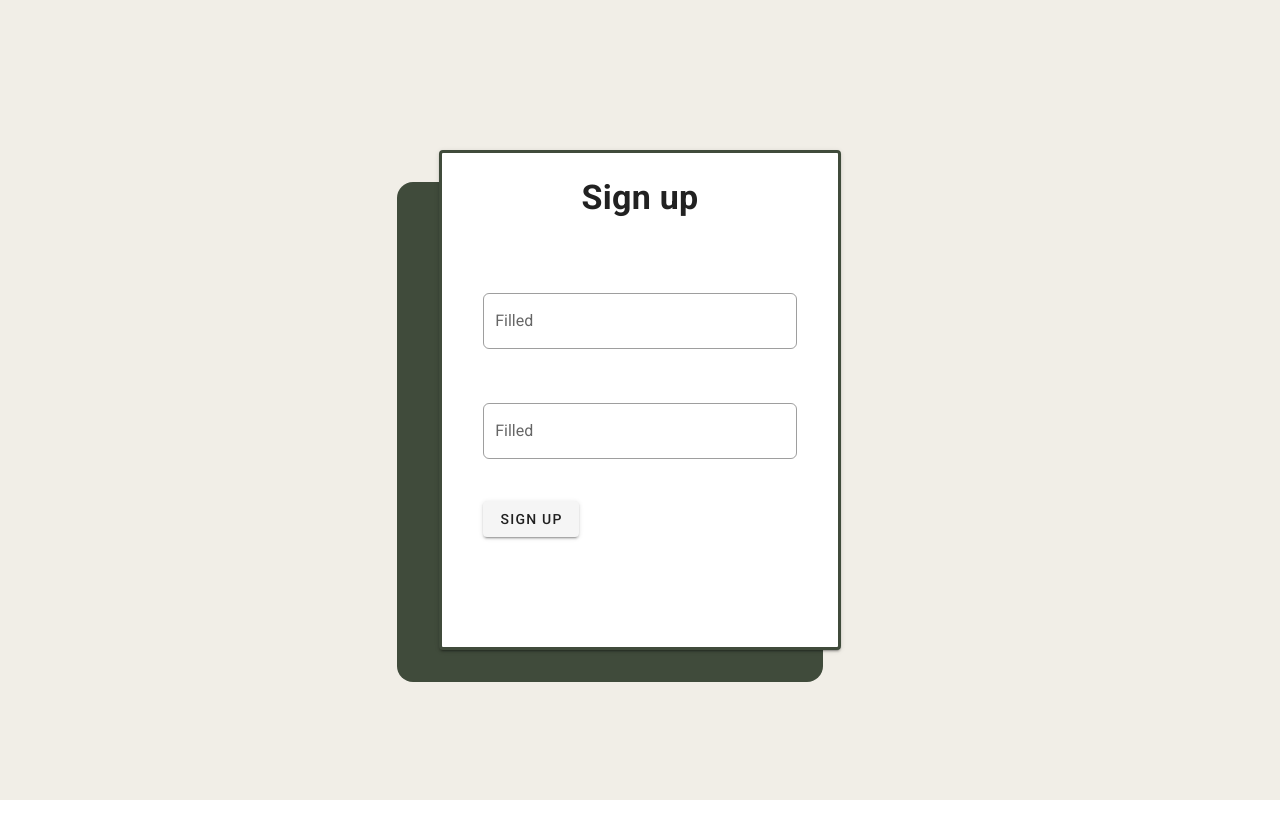
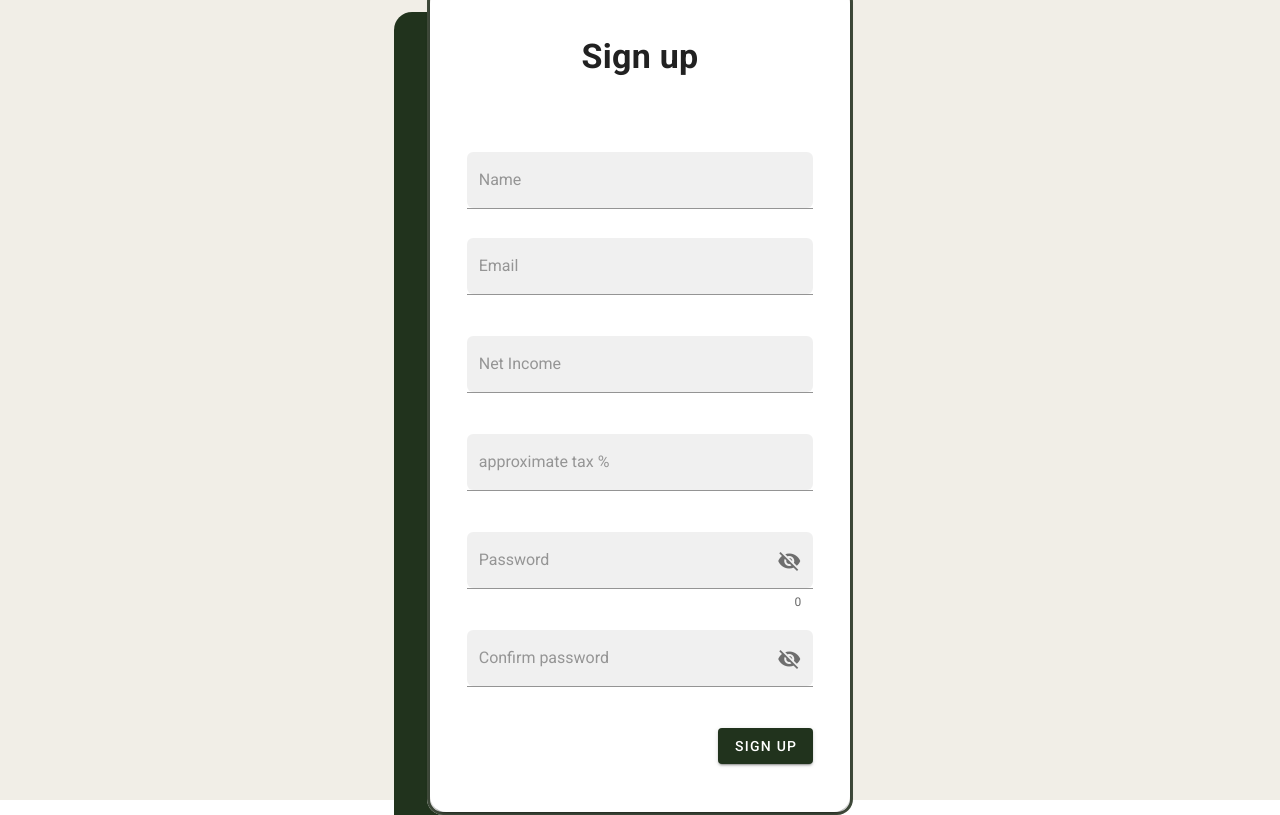
Before and after one commit to Yacinesaf/Sareta, a Vue app: page / in a window 1280 px wide. Built offline with nearby package versions, Linux system fonts and the light colour scheme.

Commit message:
Added texfields in sign up and their validation

```diff
--- a/src/components/EntryPage.vue
+++ b/src/components/EntryPage.vue
@@ -1,65 +1,118 @@
 <template>
   <div class="d-flex justify-center px-3" style="align-items: center; height: 100vh; width: 100%">
-    <!-- <v-row style="height: 100vh" align="center" justify="center">
-    <v-col cols="11" sm="9" md="6" lg="4">
-      <v-card style="border: 3px #404b3b solid; min-height: 500px; z-index: 2; border-radius: 16px">
-        <v-card-text> </v-card-text>
-      </v-card>
-      <v-row class="mx-0">
-        <v-col class="px-0 shadowCard"></v-col>
-      </v-row>
-    </v-col>
-  </v-row> -->
     <v-row style="position: absolute; z-index: 2; width: 100%" justify="center">
-      <v-col cols="11" sm="9" md="6" lg="4">
-        <v-card style="border: 3px #404b3b solid; min-height: 500px;">
+      <v-col class="px-0 entryCard" cols="11" sm="9" md="6" lg="4">
+        <v-card style="border-radius: 16px; z-index: 5">
           <v-row justify="center">
-            <v-col cols="11">
-              <div class="pa-6">
-                <div class="text-h4 text-center mb-16" style="font-weight: 700">
-                  {{ isLoggingIn ? "Login" : "Sign up" }}
-                </div>
+            <v-col class="py-12" cols="10">
+              <div class="text-h4 text-center mb-16" style="font-weight: 700">
+                {{ isLoggingIn ? "Login" : "Sign up" }}
+              </div>
+              <v-form v-model="valid" ref="form">
                 <v-text-field
-                  class="py-3"
+                  :rules="[rules.required]"
+                  class="pt-3"
                   style="border-radius: 6px"
-                  label="Filled"
-                  placeholder="Placeholder"
-                  outlined
+                  placeholder="Name"
+                  filled
                 ></v-text-field>
                 <v-text-field
-                  class="py-3"
+                  :rules="[rules.required, rules.email]"
+                  class="pb-3"
                   style="border-radius: 6px"
-                  label="Filled"
-                  placeholder="Placeholder"
-                  outlined
+                  placeholder="Email"
+                  filled
+                  v-show="!isLoggingIn"
                 ></v-text-field>
-                <v-btn>{{ isLoggingIn ? "Login" : "Sign up" }}</v-btn>
-              </div>
+                <v-text-field
+                  class="pb-3"
+                  style="border-radius: 6px"
+                  placeholder="Net Income"
+                  filled
+                  v-show="!isLoggingIn"
+                ></v-text-field>
+                <v-text-field
+                  class="pb-3"
+                  style="border-radius: 6px"
+                  placeholder="approximate tax %"
+                  filled
+                ></v-text-field>
+                <v-text-field
+                  :rules="[rules.required, rules.min]"
+                  class="pb-3"
+                  :append-icon="showFirstPassword ? 'mdi-eye' : 'mdi-eye-off'"
+                  :type="showFirstPassword ? 'text' : 'password'"
+                  v-model="password"
+                  style="border-radius: 6px"
+                  placeholder="Password"
+                  filled
+                  counter
+                  @click:append="showFirstPassword = !showFirstPassword"
+                ></v-text-field>
+                <v-text-field
+                  :rules="[rules.required, rules.matchingPasswords]"
+                  class="pb-3"
+                  :append-icon="showSecondPassword ? 'mdi-eye' : 'mdi-eye-off'"
+                  :type="showSecondPassword ? 'text' : 'password'"
+                  v-model="password1"
+                  style="border-radius: 6px"
+                  placeholder="Confirm password"
+                  filled
+                  @click:append="showSecondPassword = !showSecondPassword"
+                ></v-text-field>
+                <v-btn class="float-end" color="primary" @click="lo">{{ isLoggingIn ? "Login" : "Sign up" }}</v-btn>
+              </v-form>
             </v-col>
           </v-row>
         </v-card>
       </v-col>
     </v-row>
-    <v-row
-      v-show="$vuetify.breakpoint.smAndUp"
-      class="mx-0"
-      style="position: absolute; z-index: 1; width: 100%"
-      justify="center"
-    >
-      <v-col class="shadowCard px-0" cols="10" sm="9" md="6" lg="4"> </v-col>
-    </v-row>
   </div>
 </template>
 
 <script>
-export default {};
+export default {
+  data() {
+    return {
+      isLoggingIn: false,
+      showFirstPassword: false,
+      showSecondPassword: false,
+      valid: false,
+      password: "",
+      password1: "",
+      rules: {
+        required: (value) => !!value || "Required.",
+        min: (v) => v.length >= 8 || "Min 8 characters",
+        email: (value) => {
+          const pattern =
+            /^(([^<>()[\]\\.,;:\s@"]+(\.[^<>()[\]\\.,;:\s@"]+)*)|(".+"))@((\[[0-9]{1,3}\.[0-9]{1,3}\.[0-9]{1,3}\.[0-9]{1,3}])|(([a-zA-Z\-0-9]+\.)+[a-zA-Z]{2,}))$/;
+          return pattern.test(value) || "Invalid e-mail.";
+        },
+        matchingPasswords: () => {
+          if (this.password === this.password1) {
+            return true;
+          } else {
+            return "Passwords do not match.";
+          }
+        },
+      },
+    };
+  },
+  methods: {
+    lo() {
+      this.$refs.form.validate();
+    },
+  },
+};
 </script>
 
 <style scoped>
-.shadowCard {
-  background-color: #404b3b;
+.entryCard {
+  border: 3px #404b3b solid;
   min-height: 500px;
   border-radius: 16px;
-  transform: translateY(20px) translateX(-30px);
+  box-shadow: -31px 29px 0px 2px rgba(33, 51, 29, 1);
+  -webkit-box-shadow: -31px 29px 0px 2px rgba(33, 51, 29, 1);
+  -moz-box-shadow: -31px 29px 0px 2px rgba(33, 51, 29, 1);
 }
 </style>
```
Also changed, not shown: src/assets/frame.png (added).
